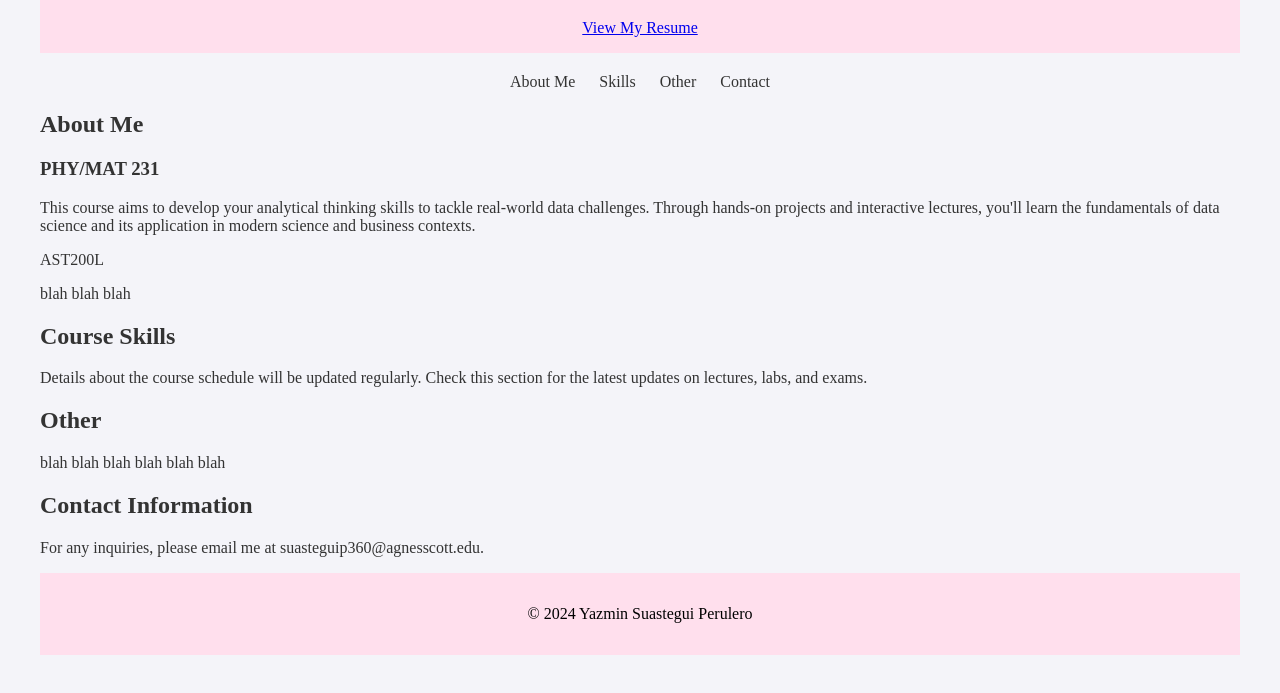
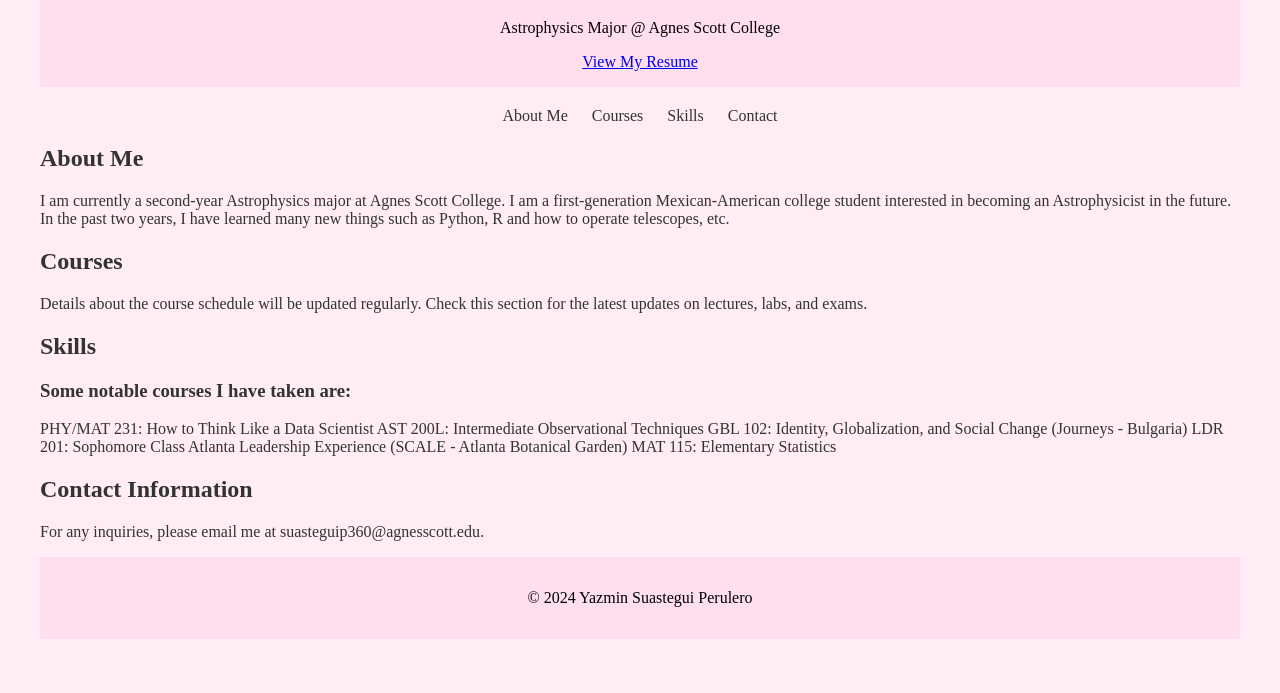
Before and after one commit to suasteguiyazmin/suasteguiyazmin.github.io, a plain HTML site: page index.html in a window 1280 px wide. Shown: the part 117-810 px from the top of the page. Drawn offline with Linux system fonts and the light colour scheme.

Commit message:
Update index.html

```diff
--- a/index.html
+++ b/index.html
@@ -8,7 +8,7 @@
         body {
             font-family: Times New Roman, Times New Roman;
             margin: 40px;
-            background-color: #f4f4f9;
+            background-color: #ffecf4;
             color: #333;
         }
         header, footer {
@@ -34,30 +34,33 @@
 <body>
     <header>
         <h1>Welcome to Yazmin's Website</h1>
+        <p>Astrophysics Major @ Agnes Scott College</p>
 
         <a href="https://suasteguiyazmin.github.io/Academic Resume_042524.pdf" target="_blank">View My Resume</a>
 
     </header>
     <nav>
-        <a href="#About Me">About Me</a>
-        <a href="#skils">Skills</a>
-        <a href="#other">Other</a>
+        <a href="#about me">About Me</a>
+        <a href="#courses">Courses</a>
+        <a href="#skills">Skills</a>
         <a href="#contact">Contact</a>
     </nav>
+    <section id="about me">
+        <h2>About Me</h2>
+        <p>I am currently a second-year Astrophysics major at Agnes Scott College. I am a first-generation Mexican-American college student interested in becoming an Astrophysicist in the future. In the past two years, I have learned many new things such as Python, R and how to operate telescopes, etc.</p>
+    </section>
     <section id="courses">
-        <h2>About Me</h2>
-        <h3>PHY/MAT 231</h3>
-            <p>This course aims to develop your analytical thinking skills to tackle real-world data challenges. Through hands-on projects and interactive lectures, you'll learn the fundamentals of data science and its application in modern science and business contexts.</p>
-        <p>AST200L</p>
-            <p> blah blah blah</p>
+        <h2>Courses</h2>
+        <p>Details about the course schedule will be updated regularly. Check this section for the latest updates on lectures, labs, and exams.</p>
     </section>
     <section id="skills">
-        <h2>Course Skills</h2>
-        <p>Details about the course schedule will be updated regularly. Check this section for the latest updates on lectures, labs, and exams.</p>
-    </section>
-    <section id="other">
-        <h2>Other</h2>
-        <p> blah blah blah blah blah blah</p>
+        <h2>Skills</h2>
+        <h3>Some notable courses I have taken are:</h3>
+        <p> PHY/MAT 231: How to Think Like a Data Scientist
+        AST 200L: Intermediate Observational Techniques
+        GBL 102: Identity, Globalization, and Social Change (Journeys - Bulgaria)
+        LDR 201: Sophomore Class Atlanta Leadership Experience (SCALE - Atlanta Botanical Garden)
+        MAT 115: Elementary Statistics</p>
     </section>
     <section id="contact">
         <h2>Contact Information</h2>
```
